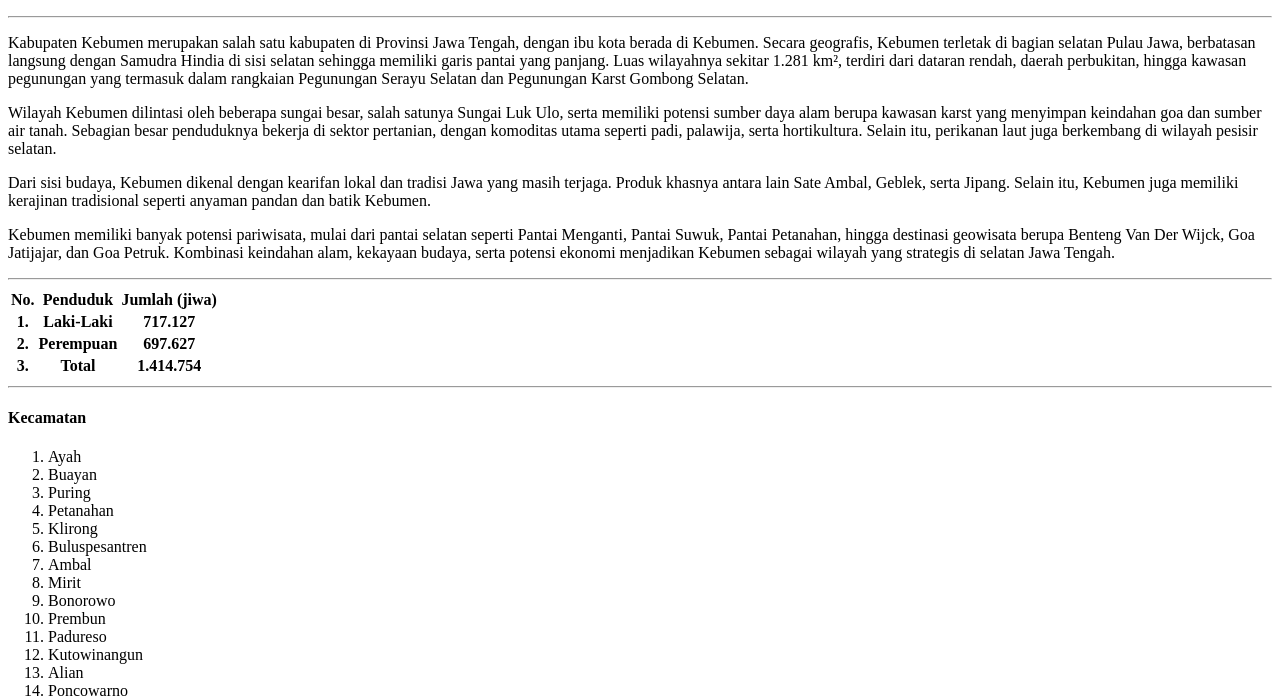
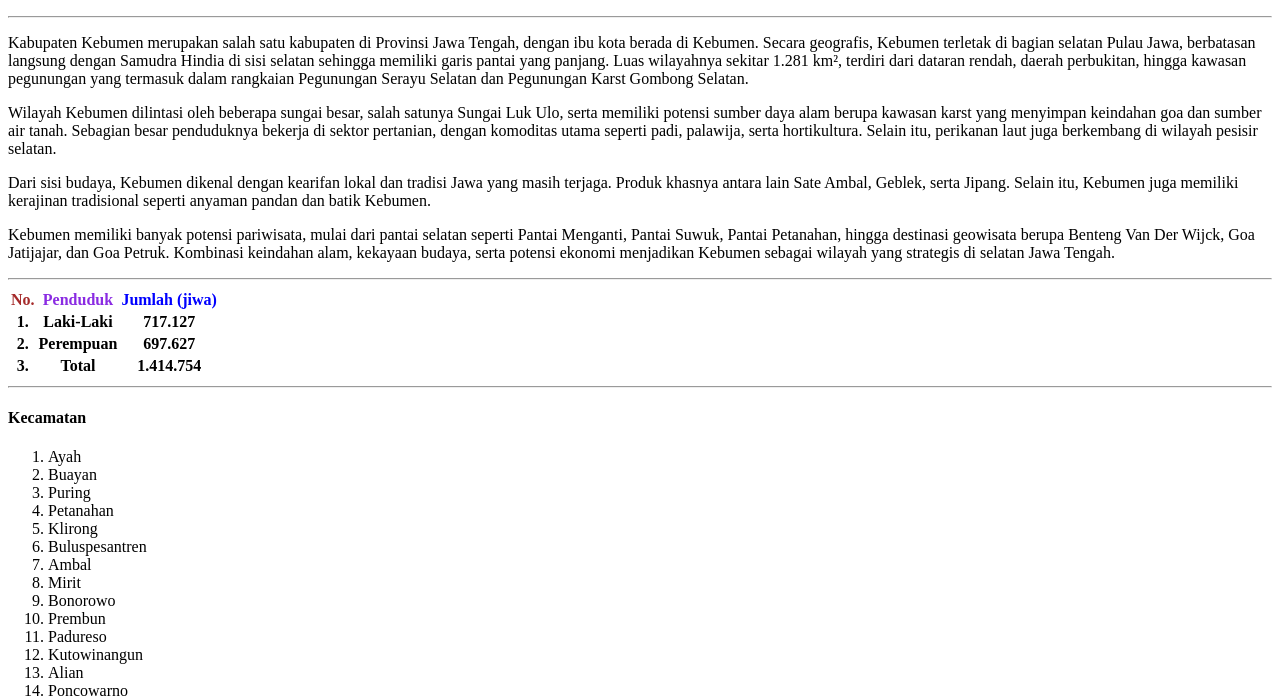
Before and after one commit to elanggadingpermana2006-png/pgweb2025-Acara1, a plain HTML site: page index.html in a window 1280 px wide. Shown: the part 105-802 px from the top of the page. Drawn offline with Linux system fonts and the light colour scheme.

Commit message:
ubah warna tabel

```diff
--- a/index.html
+++ b/index.html
@@ -35,9 +35,9 @@
         <!-- Tabel Jumlah Penduduk -->
          <table>
             <tr>
-                <th>No.</th>
-                <th>Penduduk</th>
-                <th>Jumlah (jiwa)</th>
+                <th style="color: brown;">No.</th>
+                <th style="color: blueviolet;">Penduduk</th>
+                <th style="color: blue;">Jumlah (jiwa)</th>
             </tr>
             <tr>
                 <th>1.</th>
```
